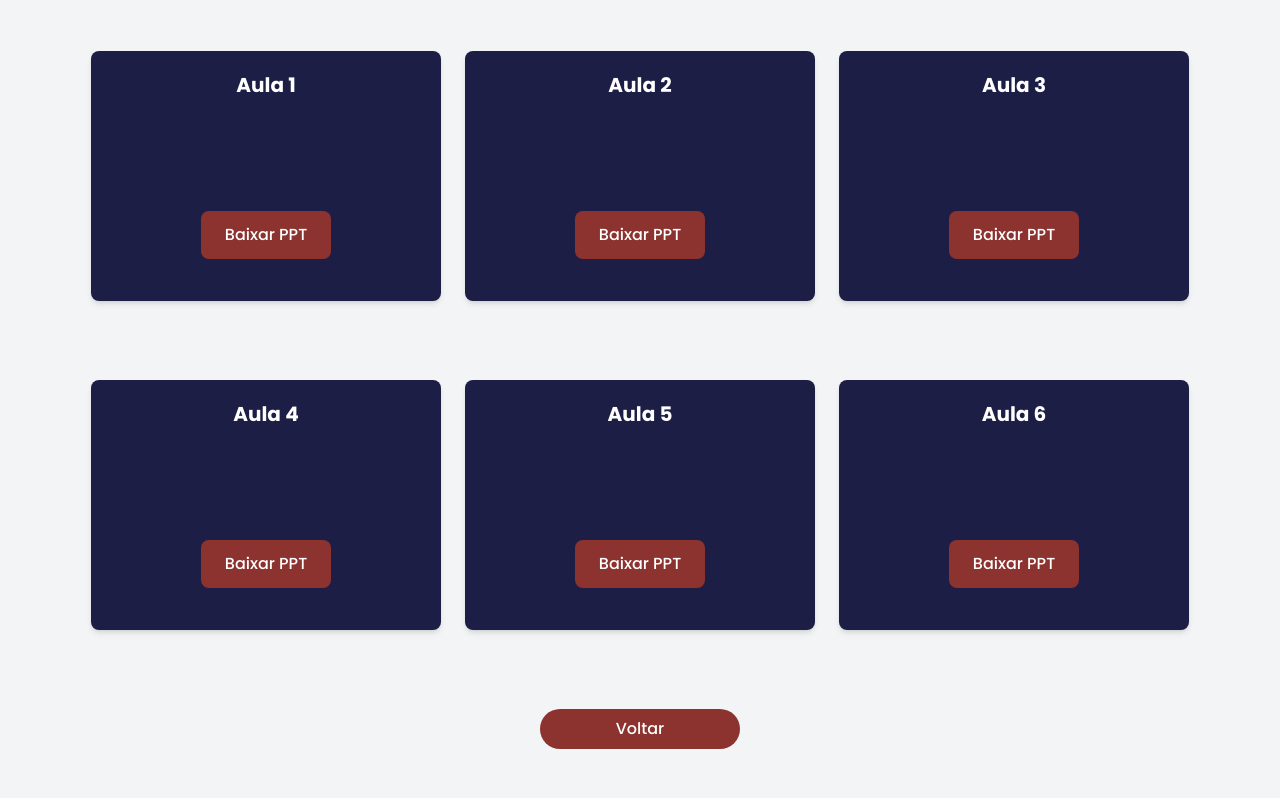
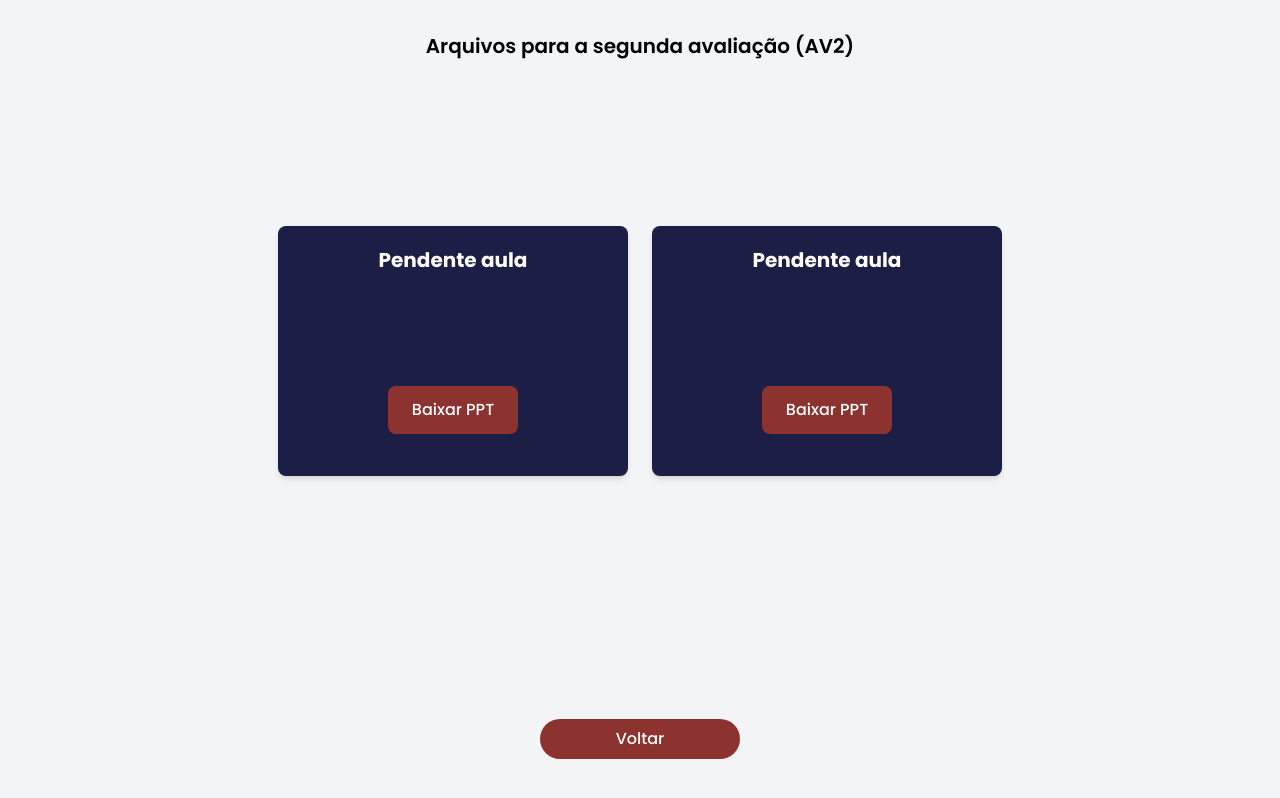
Before and after one commit to adrieeltorres1/pptGerenciador, a React (Vite) app: page /SistemasOperacionais in a window 1280 px wide. Shown: the top 798 px of the page. Built offline with nearby package versions, Linux system fonts and the light colour scheme.

Commit message:
Atualizando página de S.O

```diff
--- a/pages/SistemasOperacionais.jsx
+++ b/pages/SistemasOperacionais.jsx
@@ -4,15 +4,16 @@ const SistemasOperacionais = () => {
   const Navigate = useNavigate();
   return (
     <>
+      <h2 className="flex justify-center items-center text-xl font-semibold bg-gray-100 py-8">Arquivos para a segunda avaliação (AV2) </h2>
       <div className="flex flex-wrap gap-6 justify-center items-center p-6 bg-gray-100 min-h-screen">
         <div className="bg-[#1d1e46] w-[350px] h-[250px] rounded-lg text-white shadow-md">
-          <h2 className="flex justify-center text-xl font-bold mb-4 mt-5">Aula 1</h2>
+          <h2 className="flex justify-center text-xl font-bold mb-4 mt-5">Pendente aula</h2>
           <div className="flex justify-center mt-28">
             <button
               className=" px-6 py-3 bg-vermelho-danger text-white font-medium rounded-lg hover:bg-[#4e151c] transition-all duration-300"
-            //   onClick={() => {
-            //     window.open("", "_blank");
-            //   }}
+              // onClick={() => {
+              //   window.open("", "_blank");
+              // }}
             >
               Baixar PPT
             </button>
@@ -20,20 +21,20 @@ const SistemasOperacionais = () => {
         </div>
 
         <div className="bg-[#1d1e46] w-[350px] h-[250px]  rounded-lg text-white shadow-md">
-          <h2 className="flex justify-center text-xl font-bold mb-4 mt-5">Aula 2</h2>
+          <h2 className="flex justify-center text-xl font-bold mb-4 mt-5">Pendente aula</h2>
           <div className="flex justify-center mt-28" >
             <button
               className=" px-6 py-3 bg-vermelho-danger text-white font-medium rounded-lg hover:bg-[#4e151c]"
-            //   onClick={() => {
-            //     window.open("", "_blank");
-            //   }}
+              // onClick={() => {
+              //   window.open("", "_blank");
+              // }}
             >
               Baixar PPT
             </button>
           </div>
         </div>
 
-        <div className="bg-[#1d1e46] w-[350px] h-[250px]  rounded-lg text-white shadow-md">
+        {/* <div className="bg-[#1d1e46] w-[350px] h-[250px]  rounded-lg text-white shadow-md">
           <h2 className="flex justify-center text-xl font-bold mb-4 mt-5">Aula 3</h2>
           <div className="flex justify-center mt-28" >
             <button
@@ -45,49 +46,49 @@ const SistemasOperacionais = () => {
               Baixar PPT
             </button>
           </div>
-        </div>
+        </div> */}
 
-        <div className="bg-[#1d1e46] w-[350px] h-[250px]  rounded-lg text-white shadow-md">
+        {/* <div className="bg-[#1d1e46] w-[350px] h-[250px]  rounded-lg text-white shadow-md">
           <h2 className="flex justify-center text-xl font-bold mb-4 mt-5">Aula 4</h2>
           <div className="flex justify-center mt-28" >
             <button
               className=" px-6 py-3 bg-vermelho-danger text-white font-medium rounded-lg hover:bg-[#4e151c]"
-            //   onClick={() => {
-            //     window.open("", "_blank");
-            //   }}
+              onClick={() => {
+                window.open("", "_blank");
+              }}
             >
               Baixar PPT
             </button>
           </div>
-        </div>
+        </div> */}
 
-        <div className="bg-[#1d1e46] w-[350px] h-[250px] rounded-lg text-white shadow-md">
+        {/* <div className="bg-[#1d1e46] w-[350px] h-[250px] rounded-lg text-white shadow-md">
           <h2 className="flex justify-center text-xl font-bold mb-4 mt-5">Aula 5</h2>
           <div className="flex justify-center mt-28">
             <button
               className=" px-6 py-3 bg-vermelho-danger text-white font-medium rounded-lg hover:bg-[#4e151c]"
-            //   onClick={() => {
-            //     window.open("", "_blank");
-            //   }}
+              onClick={() => {
+                window.open("", "_blank");
+              }}
             >
               Baixar PPT
             </button>
           </div>
-        </div>
+        </div> */}
 
-        <div className="bg-[#1d1e46] w-[350px] h-[250px] rounded-lg text-white shadow-md">
+        {/* <div className="bg-[#1d1e46] w-[350px] h-[250px] rounded-lg text-white shadow-md">
           <h2 className="flex justify-center text-xl font-bold mb-4 mt-5">Aula 6</h2>
           <div className="flex justify-center mt-28">
             <button
               className=" px-6 py-3 bg-vermelho-danger text-white font-medium rounded-lg hover:bg-[#4e151c]"
-            //   onClick={() => {
-            //     window.open("", "_blank");
-            //   }}
+              onClick={() => {
+                window.open("", "_blank");
+              }}
             >
               Baixar PPT
             </button>
           </div>
-        </div>
+        </div> */}
 
         <div className="flex justify-center w-full">
           <button
```
Lines whose indentation alone changed are shown as unchanged.
